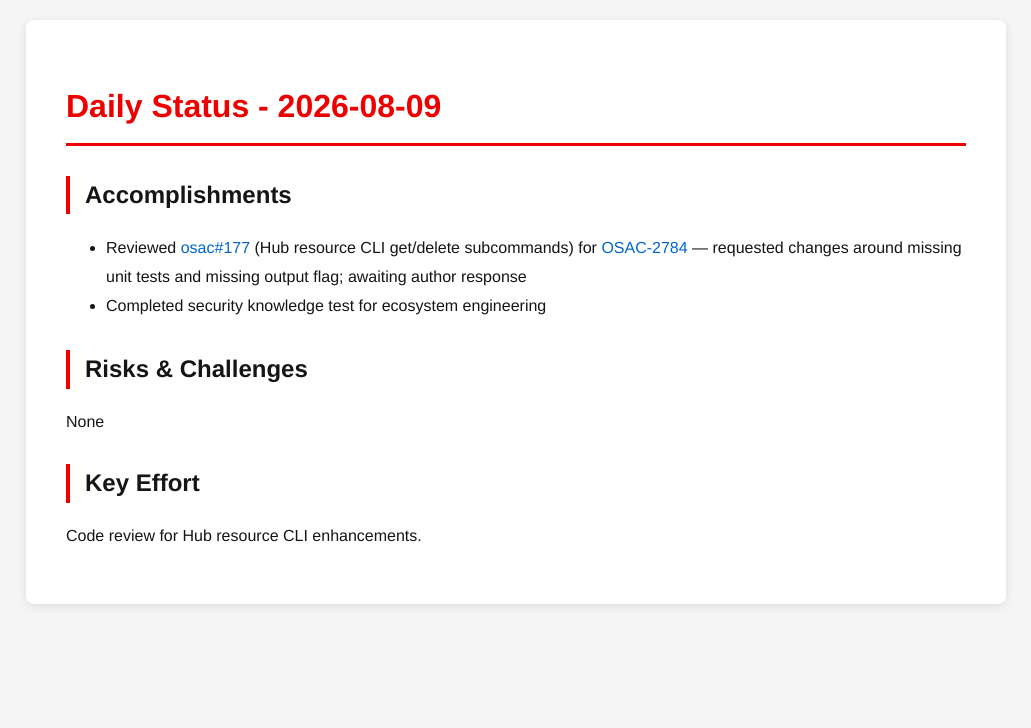
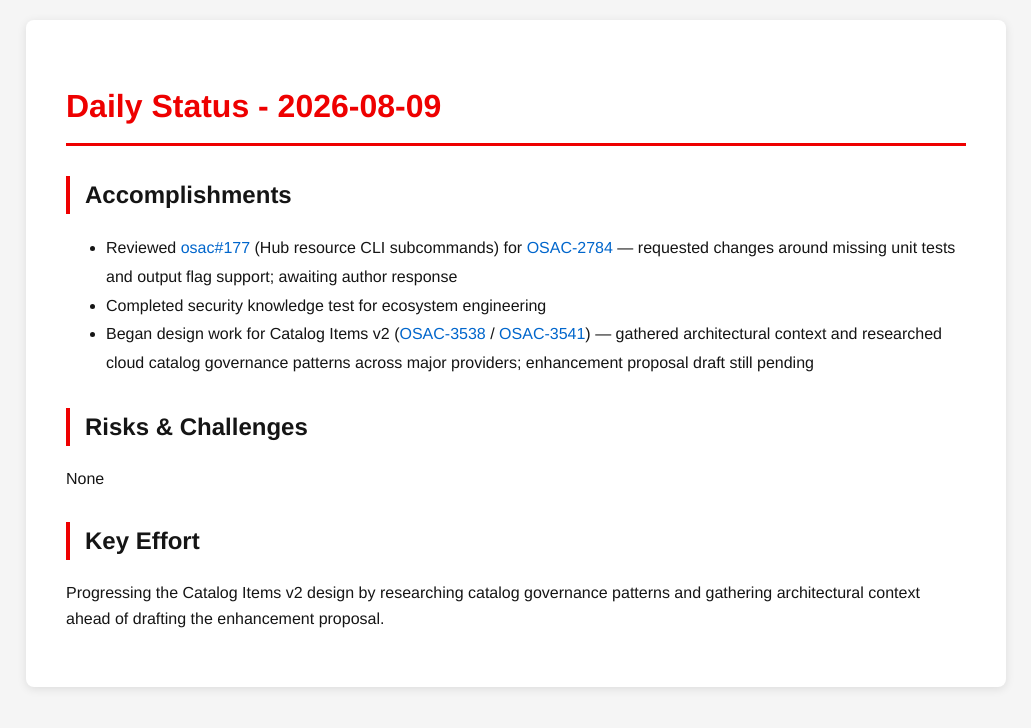
Before and after one commit to tzvatot/daily-status, a Jekyll site: the page built from 2026-08-09.md, in a window 1280 px wide. Shown: the top 728 px of the page, without its empty margins (124-1155 px from the left). Built offline with Jekyll 4.4.1, drawn with Linux system fonts in a browser that asks for light colours.

Commit message:
Daily status update - 2026-08-09

```diff
--- a/2026-08-09.md
+++ b/2026-08-09.md
@@ -7,11 +7,12 @@ date: 2026-08-09
 # Daily Status - 2026-08-09
 
 ## Accomplishments
-- Reviewed [osac#177](https://github.com/osac-project/osac/pull/177) (Hub resource CLI get/delete subcommands) for [OSAC-2784](https://redhat.atlassian.net/browse/OSAC-2784) — requested changes around missing unit tests and missing output flag; awaiting author response
+- Reviewed [osac#177](https://github.com/osac-project/osac/pull/177) (Hub resource CLI subcommands) for [OSAC-2784](https://redhat.atlassian.net/browse/OSAC-2784) — requested changes around missing unit tests and output flag support; awaiting author response
 - Completed security knowledge test for ecosystem engineering
+- Began design work for Catalog Items v2 ([OSAC-3538](https://redhat.atlassian.net/browse/OSAC-3538) / [OSAC-3541](https://redhat.atlassian.net/browse/OSAC-3541)) — gathered architectural context and researched cloud catalog governance patterns across major providers; enhancement proposal draft still pending
 
 ## Risks & Challenges
 None
 
 ## Key Effort
-Code review for Hub resource CLI enhancements.
+Progressing the Catalog Items v2 design by researching catalog governance patterns and gathering architectural context ahead of drafting the enhancement proposal.
```
